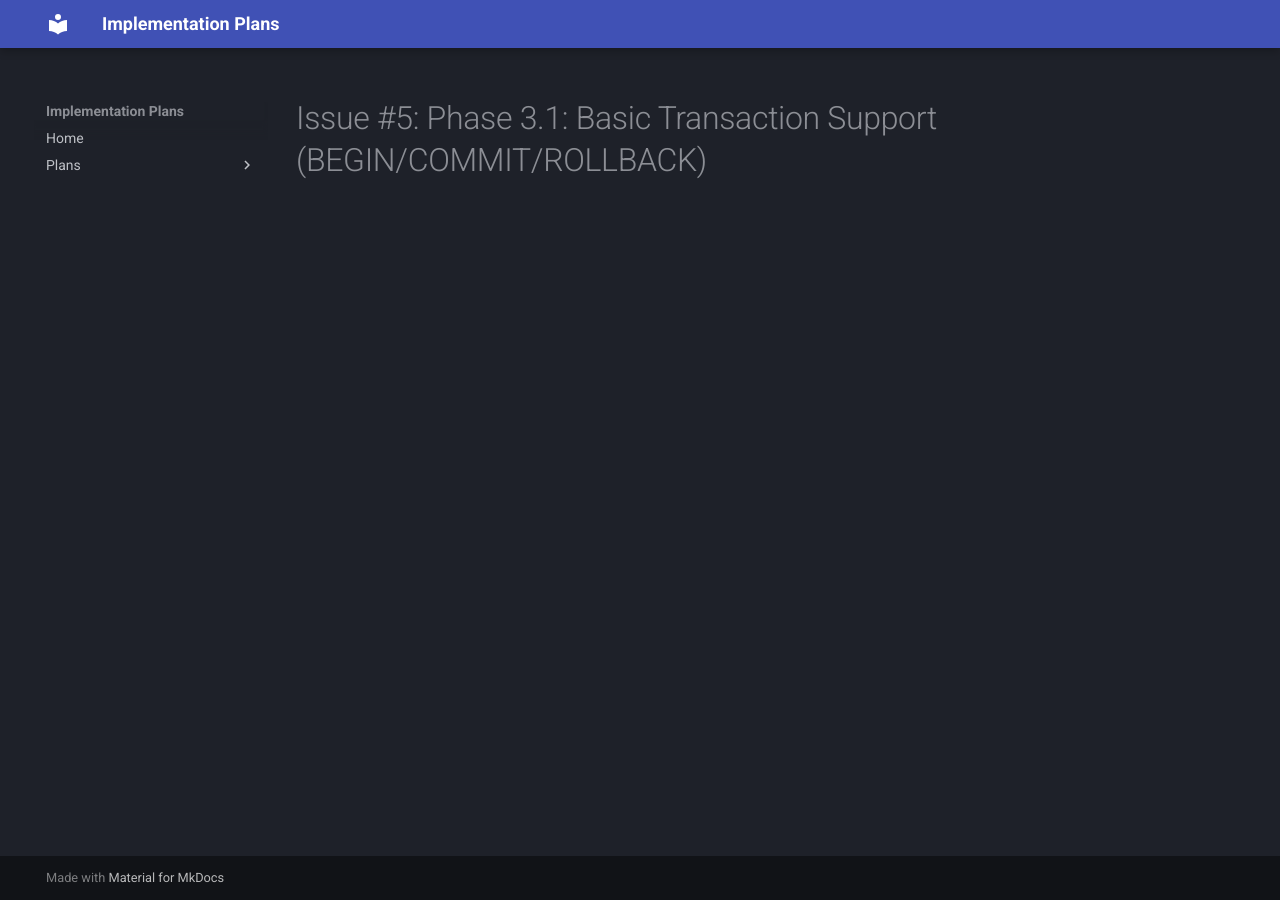
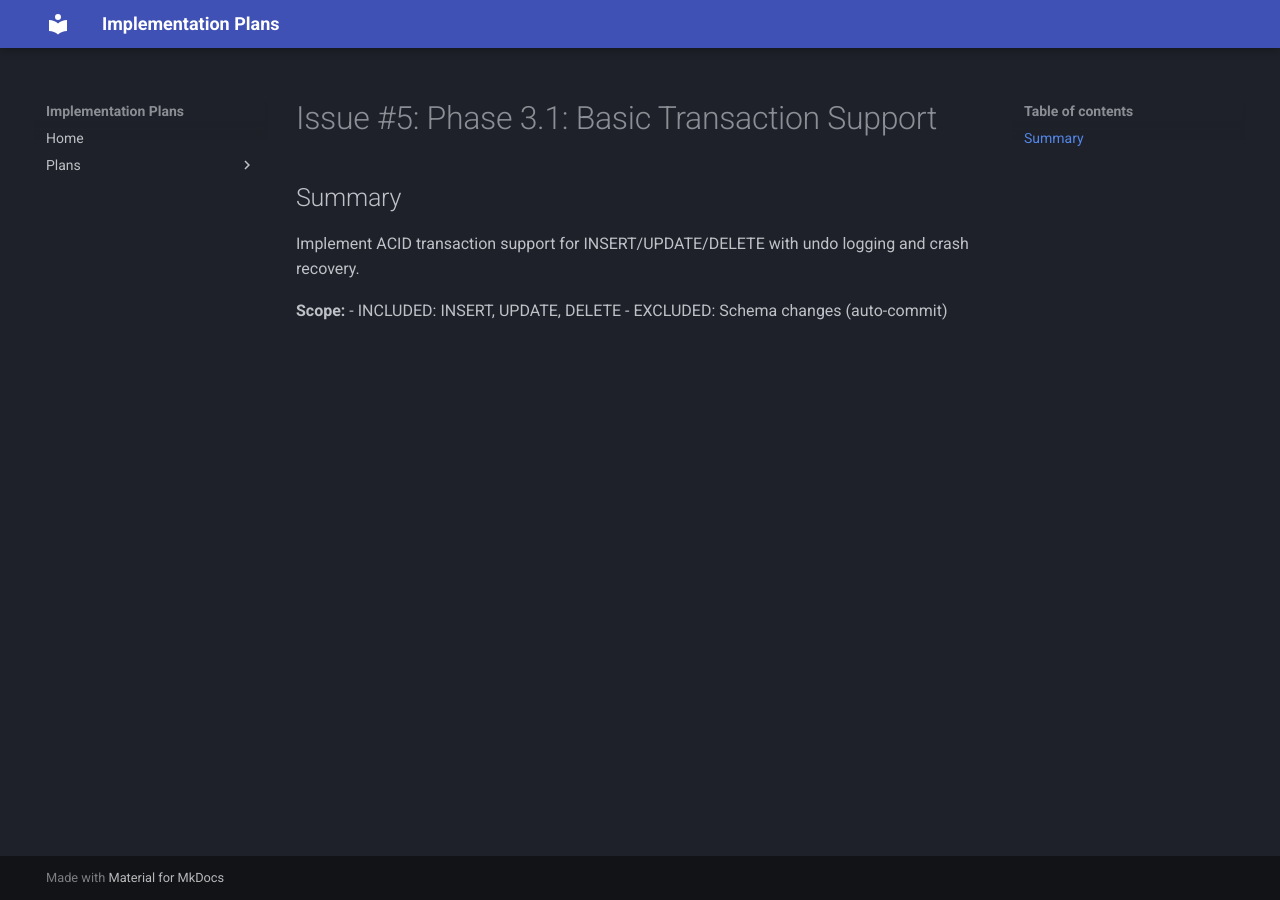
Before and after one commit to thynameisjibi/SQL-DBMS-plans, an MkDocs documentation site: the page built from docs/plans/issue-5-plan.md, in a window 1280 px wide. Built offline with MkDocs 1.6.1 and Material for MkDocs 9.7.7, drawn with Linux system fonts in a browser that asks for light colours.

```diff
--- a/docs/plans/issue-5-plan.md
+++ b/docs/plans/issue-5-plan.md
@@ -1 +1,9 @@
-# Issue #5: Phase 3.1: Basic Transaction Support (BEGIN/COMMIT/ROLLBACK)
+# Issue #5: Phase 3.1: Basic Transaction Support
+
+## Summary
+
+Implement ACID transaction support for INSERT/UPDATE/DELETE with undo logging and crash recovery.
+
+**Scope:**
+- INCLUDED: INSERT, UPDATE, DELETE
+- EXCLUDED: Schema changes (auto-commit)
--- a/mkdocs.yml
+++ b/mkdocs.yml
@@ -10,6 +10,7 @@
 nav:
 - Home: index.md
 - Plans:
+  - "Issue #1 \u2013 Phase 0 Foundation": plans/issue-1-plan.md
   - "Issue #2 \u2013 Phase 1.1: Full Type & Constraint Checking": plans/issue-2-plan.md
   - "Issue #4 \u2013 Hash Index Implementation": plans/issue-4-plan.md
   - "Issue #6 \u2013 Phase 4.1: Web-Based GUI": plans/issue-6-plan.md
```
Also changed, not shown: site/plans/issue-1-exceptions.png (added), site/plans/issue-5-plan/index.html (added), site/plans/issue-6-ui-mockup.png (added), 1 other file.
